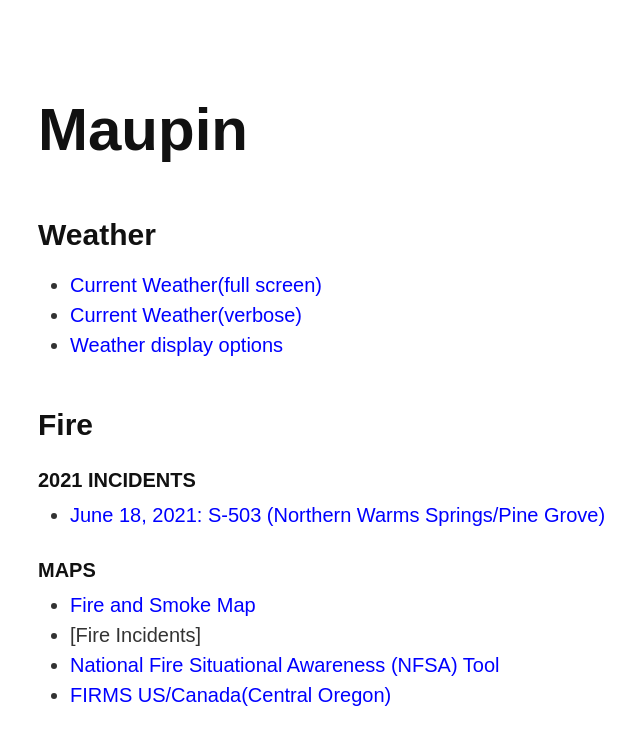
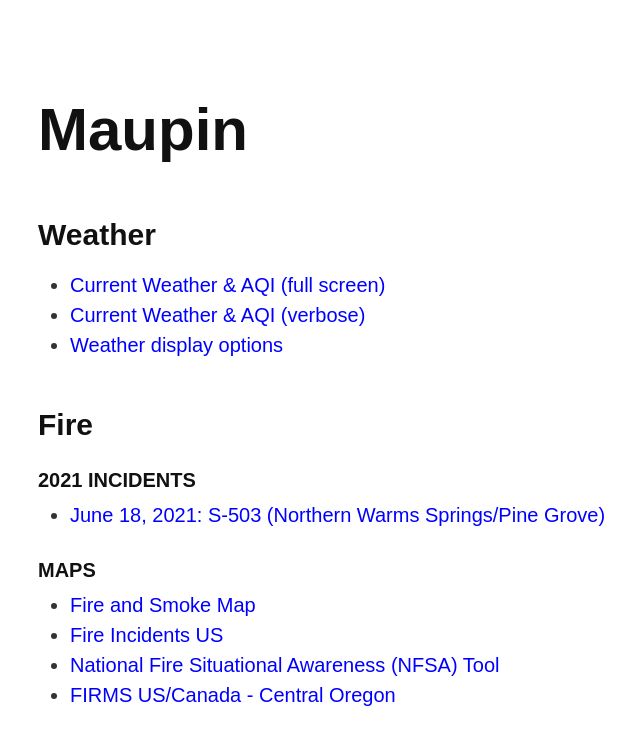
Before and after one commit to todgru/todgru.github.io, a Jekyll site: the page built from maupin/index.md, in a window 1280 px wide. Shown: the top 745 px of the page, without its empty margins (300-940 px from the left). Built offline with Jekyll 4.4.1, drawn with Linux system fonts in a browser that asks for light colours; our own code applies the rules of GitHub Pages for plain Markdown files.

Commit message:
maupin: fire and weather info

```diff
--- a/maupin/index.md
+++ b/maupin/index.md
@@ -6,8 +6,8 @@ layout: nobackground
 
 ## Weather
 
-* [Current Weather(full screen)](https://todgru.com/weather.html)
-* [Current Weather(verbose)](https://www.weatherlink.com/embeddablePage/show/1f37f4974bb0462f8032c613f23099b0/summary)
+* [Current Weather & AQI (full screen)](https://todgru.com/maupin/weather.html)
+* [Current Weather & AQI (verbose)](https://www.weatherlink.com/embeddablePage/show/1f37f4974bb0462f8032c613f23099b0/summary)
 * [Weather display options](./weather-options.md)
 
 ## Fire
@@ -17,6 +17,6 @@ layout: nobackground
 
 ### Maps
 * [Fire and Smoke Map](https://fire.airnow.gov/?lat=45.175740000000076&lng=-121.07972999999998&zoom=10)
-* [Fire Incidents]
+* [Fire Incidents US](https://inciweb.nwcg.gov/)
 * [National Fire Situational Awareness (NFSA) Tool](https://maps.nwcg.gov/sa/#/%3F/%3F/44.7429/-122.3369/8)
-* [FIRMS US/Canada(Central Oregon)](https://firms.modaps.eosdis.nasa.gov/usfs/map/#d:2021-06-20..2021-06-21;l:noaa20-viirs,viirs,modis_a,modis_t,active-usa,active-ca,street;@-119.5,44.6,7z)
+* [FIRMS US/Canada - Central Oregon](https://firms.modaps.eosdis.nasa.gov/usfs/map/#d:2021-06-20..2021-06-21;l:noaa20-viirs,viirs,modis_a,modis_t,active-usa,active-ca,street;@-119.5,44.6,7z)
```
